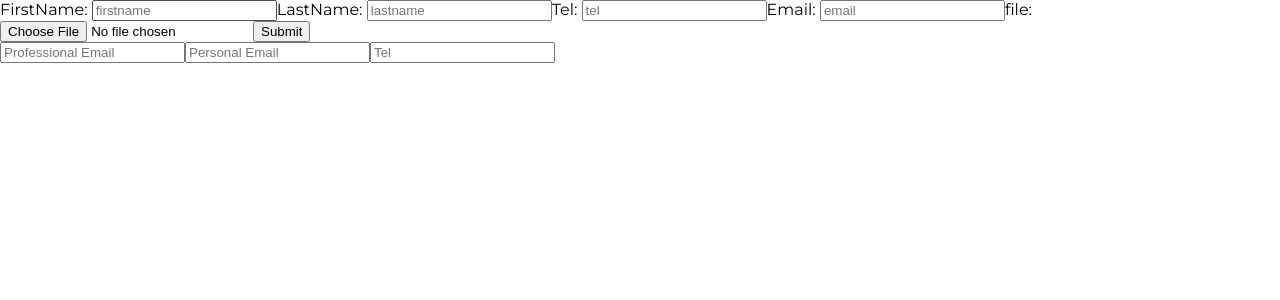
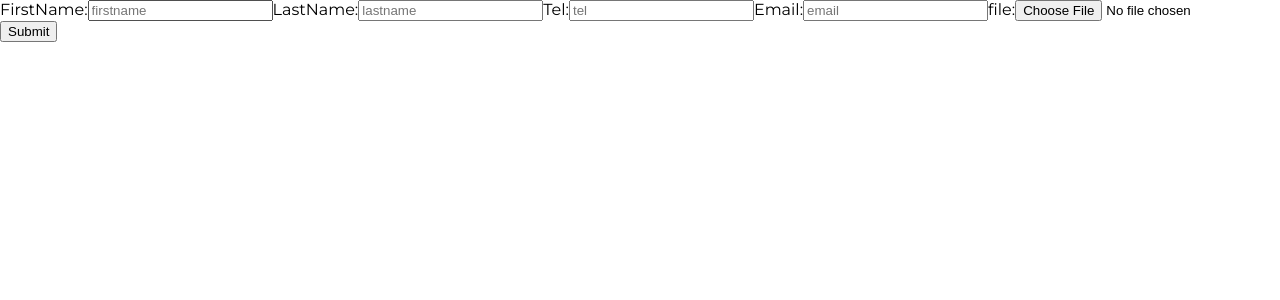
Before and after one commit to eunicejhu/typescript-blog.github.io, a React (Create React App) app in the folder solutions/demo/: page / in a window 1280 px wide. Shown: the top 300 px of the page. Built offline with nearby package versions, Linux system fonts and the light colour scheme.

Commit message:
Polish Component ( format, type checking)

```diff
--- a/solutions/demo/src/App.jsx
+++ b/solutions/demo/src/App.jsx
@@ -1,43 +1,6 @@
 import React from "react";
 
-import Input, { validate } from "./components/input/Input";
 import Form from "./components/form/Form";
 
-class App extends React.Component {
-  render() {
-    // Tel should be a valid number from France or China
-    // Email should be a valid email. allowed list be yahoo,gmail,icloud
-    const validations = {
-      email: { regEx: /\w+@(gmail|icloud|yahoo)\.\w+/g },
-      tel: { regEx: /\+\d{2}\s?\d{9,11}/g },
-    };
-
-    const ProfessionalEmailInput = Input;
-    const ValidatedPersonalEmailInput = validate(Input);
-    const ValidatedTelInput = validate(Input);
-    return (
-      <>
-        <Form />
-        <ProfessionalEmailInput
-          type="email"
-          name="professionalEmail"
-          placeholder="Professional Email"
-        />
-        <ValidatedPersonalEmailInput
-          type="email"
-          name="personalEmail"
-          placeholder="Personal Email"
-          validations={validations}
-        />
-        <ValidatedTelInput
-          type="tel"
-          name="tel"
-          placeholder="Tel"
-          validations={validations}
-        />
-      </>
-    );
-  }
-}
-
+const App = () => <Form />;
 export default App;
--- a/solutions/demo/src/components/form/Form.jsx
+++ b/solutions/demo/src/components/form/Form.jsx
@@ -1,42 +1,83 @@
-import React, {Component} from 'react'
+import React, { Component } from "react";
 
-import Input, { validate } from "../input/Input"
+import Input, { validate } from "../input/Input";
 
 const firstnameRef = React.createRef();
 const emailRef = React.createRef();
 const telRef = React.createRef();
 const validateEmailRef = React.createRef();
 const validateTelRef = React.createRef();
-const validations = {email: {regEx: /\w+@(gmail|icloud|yahoo)\.\w+/g}, tel: {regEx: /\+\d{2}\s?\d{9,11}/g}}
+const validations = {
+  email: { regEx: /\w+@(gmail|icloud|yahoo)\.\w+/g },
+  tel: { regEx: /\+\d{2}\s?\d{9,11}/g },
+};
 export default class Form extends Component {
-    onSubmit = (e) => {
-        // submit data
-        e.preventDefault()
-        const firstname = firstnameRef.current.value
-        const email = emailRef.current.value
-        const tel = telRef.current.value
-        const errors = [validateEmailRef.current.state.error, validateTelRef.current.state.error]
+  static onSubmit = (e) => {
+    // submit data
+    e.preventDefault();
+    const firstname = firstnameRef.current.value;
+    const email = emailRef.current.value;
+    const tel = telRef.current.value;
+    const errors = [
+      validateEmailRef.current.state.error,
+      validateTelRef.current.state.error,
+    ];
+    // check errors
+    if (errors.every((error) => error === "")) {
+      // eslint-disable-next-line no-console
+      console.log("Submit!", { firstname, email, tel });
+    } else {
+      // eslint-disable-next-line no-console
+      console.error("Cannot submit");
+    }
+  };
 
-        // check errors
-        if(errors.every(error => error === "")) {
-            console.log("Submit!",{firstname, email, tel})
-        } else {
-            console.error("Cannot submit")
-        }
-
-    }
-    render() {
-        const ForwardedRefEmailInput = (props) => <Input {...props} ref={emailRef} />
-        const ForwardedRefTelInput = (props) => <Input {...props} ref={telRef} />
-        const ValidatedEmailInput = validate(ForwardedRefEmailInput)
-        const ValidateTelInput = validate(ForwardedRefTelInput)
-        return <form onSubmit={this.onSubmit}>
-           <label htmlFor="firstname">FirstName:</label> <Input ref={firstnameRef} type="text" id="firstname" name="firstname" placeholder="firstname"   ></Input>
-           <label htmlFor="lastname">LastName:</label> <Input type="text" id="lastname" name="lastname" placeholder="lastname"  ></Input>
-           <label htmlFor="tel">Tel:</label> <ValidateTelInput ref={validateTelRef} type="tel" id="tel" name="tel" placeholder="tel" validations={validations}  ></ValidateTelInput>
-           <label htmlFor="email">Email:</label> <ValidatedEmailInput ref={validateEmailRef}  type="email" id="email" name="email" placeholder="email"  validations={validations} ></ValidatedEmailInput>
-           <label htmlFor="file">file:</label> <Input type="file" id="file" name="file" placeholder="cv"  ></Input>
-           <Input type="submit" value="Submit" />
-        </form>
-    }
+  render() {
+    const ForwardedRefEmailInput = (props) => (
+      <Input {...props} ref={emailRef} />
+    );
+    const ForwardedRefTelInput = (props) => <Input {...props} ref={telRef} />;
+    const ValidatedEmailInput = validate(ForwardedRefEmailInput);
+    const ValidateTelInput = validate(ForwardedRefTelInput);
+    return (
+      <form onSubmit={this.onSubmit}>
+        <label htmlFor="firstname">FirstName:</label>
+        <Input
+          ref={firstnameRef}
+          type="text"
+          id="firstname"
+          name="firstname"
+          placeholder="firstname"
+        />
+        <label htmlFor="lastname">LastName:</label>
+        <Input
+          type="text"
+          id="lastname"
+          name="lastname"
+          placeholder="lastname"
+        />
+        <label htmlFor="tel">Tel:</label>
+        <ValidateTelInput
+          ref={validateTelRef}
+          type="tel"
+          id="tel"
+          name="tel"
+          placeholder="tel"
+          validations={validations}
+        />
+        <label htmlFor="email">Email:</label>
+        <ValidatedEmailInput
+          ref={validateEmailRef}
+          type="email"
+          id="email"
+          name="email"
+          placeholder="email"
+          validations={validations}
+        />
+        <label htmlFor="file">file:</label>
+        <Input type="file" id="file" name="file" placeholder="cv" />
+        <Input type="submit" value="Submit" />
+      </form>
+    );
+  }
 }
--- a/solutions/demo/src/components/input/Input.jsx
+++ b/solutions/demo/src/components/input/Input.jsx
@@ -1,27 +1,38 @@
 import React, { Component, useState } from "react";
+import PropTypes from "prop-types";
 
-//Handle types: color, file, email, password, search, radio, image, checkbox, button, tel, time
+// Handle types: color, file, email, password, search, radio, image, checkbox, button, tel, time
 // validation options
 
 const Input = React.forwardRef((props, ref) => {
   const [value, setValue] = useState("");
   const { type, value: valueProp } = props;
   const onChange = (e) => {
-    const { onChange } = props;
-    if (onChange) onChange(e);
+    const { onChange: otherHandler } = props;
+    if (otherHandler) otherHandler(e);
     setValue(e.target.value);
   };
-  console.log("Input ref: ", ref);
   switch (type) {
     case "submit":
       return <input {...props} value={valueProp} />;
-      break;
     default:
       return <input ref={ref} {...props} value={value} onChange={onChange} />;
   }
 });
+Input.propTypes = {
+  type: PropTypes.string,
+  value: PropTypes.string,
+  onChange: PropTypes.func,
+};
+Input.defaultProps = {
+  type: "text",
+  value: "",
+  onChange: () => {},
+};
+Input.displayName = "Input";
+
 const validate = (WrappedComponent) => {
-  return class extends Component {
+  class ValidatedComponent extends Component {
     state = {
       error: "",
     };
@@ -53,9 +64,9 @@ const validate = (WrappedComponent) => {
           break;
       }
     };
+
     render() {
       const { error } = this.state;
-      console.log(this.props.ref);
       return (
         <>
           <WrappedComponent {...this.props} onChange={this.handleValidate} />
@@ -63,7 +74,16 @@ const validate = (WrappedComponent) => {
         </>
       );
     }
+  }
+
+  ValidatedComponent.propTypes = {
+    validations: PropTypes.shape({
+      email: PropTypes.shape({ regEx: PropTypes.instanceOf(RegExp) }),
+      tel: PropTypes.shape({ regEx: PropTypes.instanceOf(RegExp) }),
+    }).isRequired,
   };
+
+  return ValidatedComponent;
 };
 
 export default Input;
```
